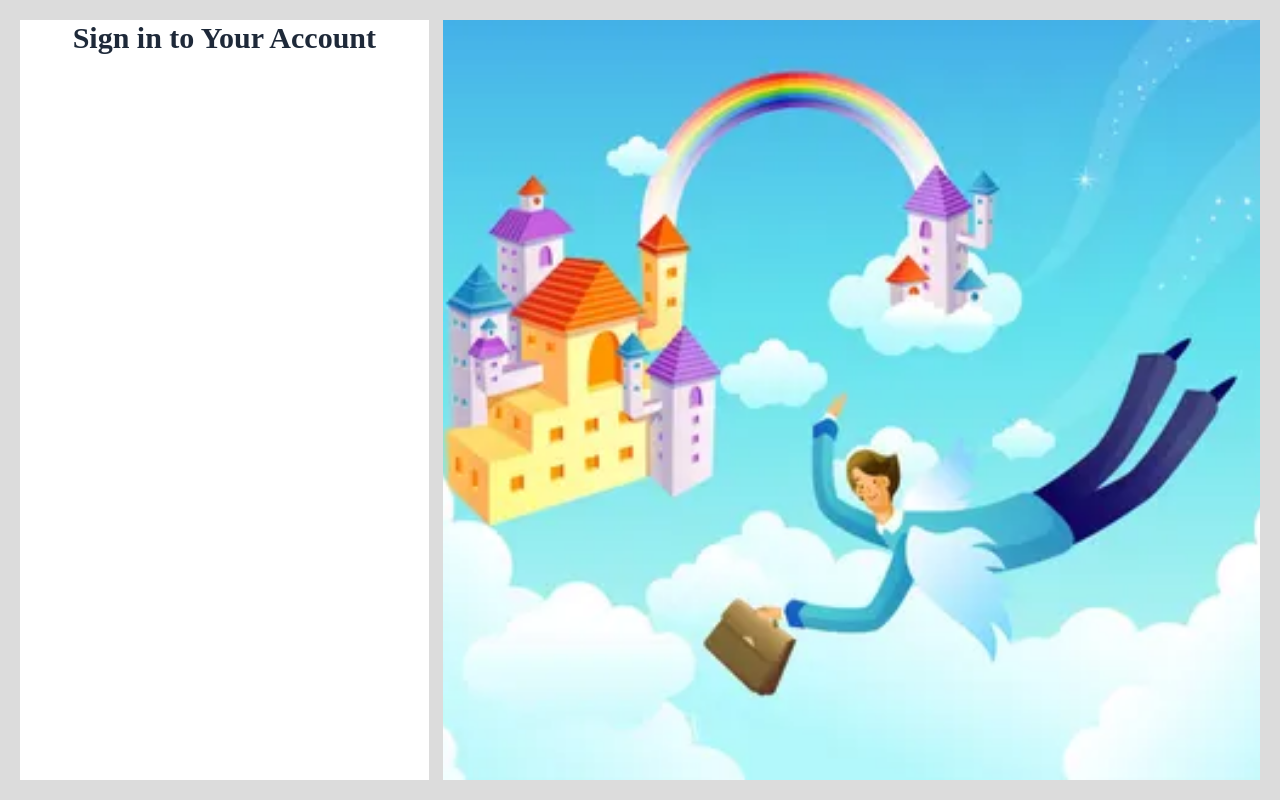
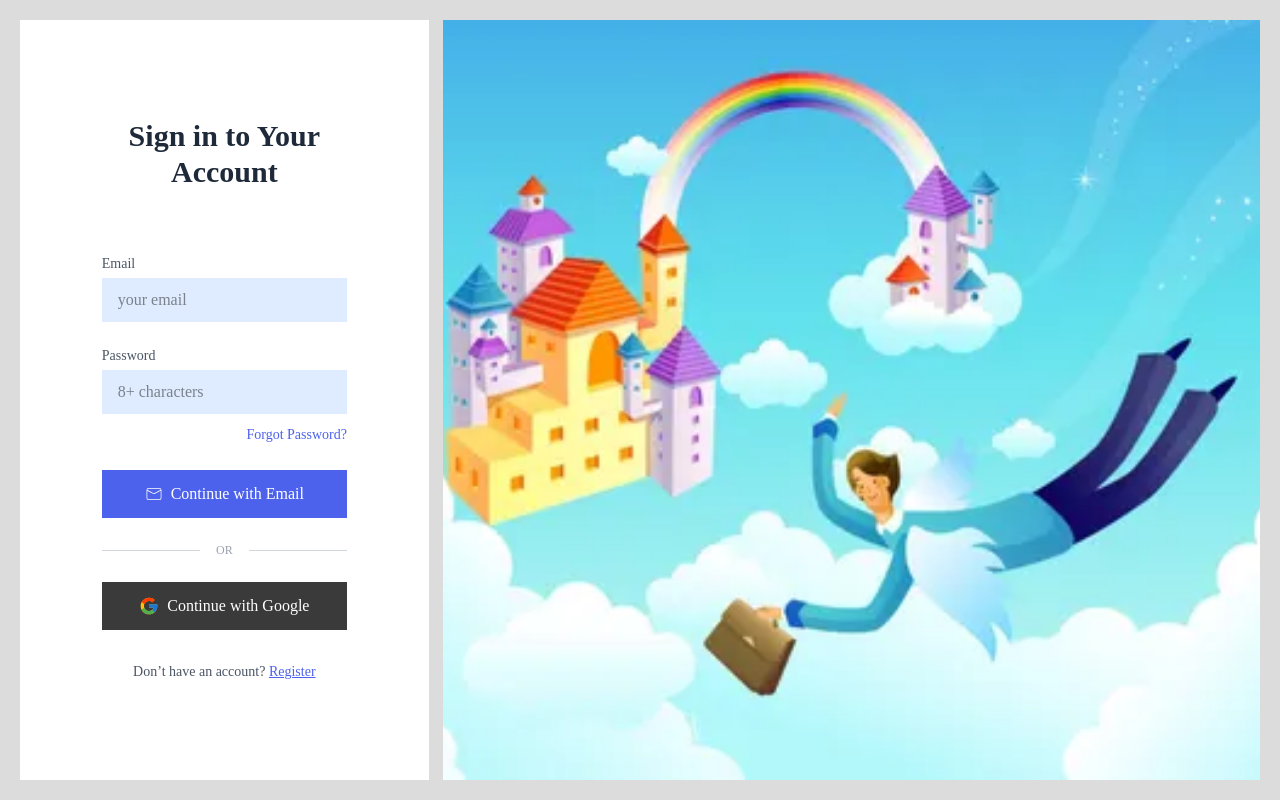
Before and after one commit to ayush-ahirwar-12/Ai-Resume-Analyzer-Frontend, a Next.js app: page /login in a window 1280 px wide. Built offline with nearby package versions, Linux system fonts and the light colour scheme; no server answers.

Commit message:
completed sigin functionality

```diff
--- a/package.json
+++ b/package.json
@@ -19,6 +19,7 @@
     "react-dom": "19.2.3",
     "react-hook-form": "^7.71.2",
     "react-hot-toast": "^2.6.0",
+    "react-icons": "^5.6.0",
     "react-redux": "^9.2.0"
   },
   "devDependencies": {
--- a/src/app/(auth)/login/page.tsx
+++ b/src/app/(auth)/login/page.tsx
@@ -1,10 +1,12 @@
+export const dynamic = "force-dynamic";
+
+
 import SigninForm from '@/features/auth/components/SigninForm'
 import React from 'react'
 
 const page = () => {
-  return (
-    <div><SigninForm/>  </div>
-  )
+  return <SigninForm/>
+
 }
 
 export default page
--- /dev/null
+++ b/src/app/(auth)/register/page.tsx
@@ -0,0 +1,9 @@
+import React from 'react'
+
+const page = () => {
+  return (
+    <div>page</div>
+  )
+}
+
+export default page
--- a/src/components/hoc/Wrapper.tsx
+++ b/src/components/hoc/Wrapper.tsx
@@ -1,3 +1,4 @@
+"use client";
 import { store } from '@/config/store';
 import { QueryClient, QueryClientProvider } from '@tanstack/react-query'
 import React, { useState } from 'react'
--- a/src/features/auth/components/SigninForm.tsx
+++ b/src/features/auth/components/SigninForm.tsx
@@ -1,21 +1,108 @@
-import React from 'react'
+"use client";
+
+
+import React, { useState } from 'react'
 import LabelInput from './LabelInput'
 import { useForm } from 'react-hook-form'
+import { useLogin } from '../hooks/useAuthApi'
+import { CiMail } from 'react-icons/ci'
+import { FcGoogle } from 'react-icons/fc'
+import Cookies from "js-cookie";
+import { setUser } from '@/redux/slices/authSlice';
+import { useDispatch } from 'react-redux';
+import { useRouter } from 'next/navigation';
+import { useSearchParams } from 'next/navigation';
+import { AlertCircle } from 'lucide-react';
+
 
 const SigninForm = () => {
 
-const {register,handleSubmit} = useForm<{
-  email:String,
-  password:String
+  const [errormsg, seterrormsg] = useState("")
+  const dispatch = useDispatch();
+  const router = useRouter();
+const searchParams = useSearchParams();
+const redirect = searchParams.get("redirect");
+const safeRedirect = redirect && redirect.startsWith("/") ? redirect :null;
 
-}>()
+  const { register, handleSubmit } = useForm<{
+    email: string,
+    password: string
+
+  }>()
+
+  const { mutate: loginUser, isPending: isLoggingIn, error } = useLogin();
+
+  const onSubmit = (formData: { email: string, password: string }) => {
+    seterrormsg("");
+
+    const sendData = new FormData();
+    sendData.append("email", formData.email);
+    sendData.append("password", formData.password);
+
+    loginUser(sendData, {
+      onSuccess: (res: {
+        data: {
+          token: string,
+          user: {
+            _id: string,
+            email: string,
+            firstName: string,
+            lastName: string,
+            role?:{name:string},
+            isVerified:boolean
+          }
+        }
+      })=>{
+        Cookies.set("access",res.data.token);
+        Cookies.set("role",res.data.user?.role?.name||"user")
+
+          dispatch(
+          setUser({
+            id: res.data.user._id,
+            email: res.data.user.email,
+            firstName: res.data.user.firstName,
+            lastName: res.data.user.lastName,
+            role: res.data.user?.role?.name || "user",
+            isVerified: res.data.user.isVerified,
+          })
+        );
+        if (res.data.user?.role?.name === "admin") {
+          router.push(safeRedirect || "/admin");
+        } else {
+          router.push(safeRedirect || "/candidate");
+        }
+      },
+            onError: (err: {
+        response?: { data?: { message: string } };
+        message: string;
+      }) => {
+        const message =
+          err?.response?.data?.message ||
+          err?.message ||
+          "Invalid email or password. Please try again.";
+        seterrormsg(message);
+      },
+
+  })
+
+
+
+  }
 
   return (
-    <div>
+    <div className="w-full h-full font-[satoshi] bg-white rounded-2xl py-10 px-[20%] flex flex-col justify-center">
       <h1 className="text-3xl font-semibold text-center text-gray-800 mb-8">
         Sign in to Your Account
       </h1>
-      {/* <form className="mt-8 space-y-6">
+            {(errormsg || error) && (
+        <div className="flex items-center gap-3 bg-red-50 text-red-700 px-5 py-3 rounded-lg border border-red-200">
+          <AlertCircle size={20} />
+          <p className="text-sm font-medium">
+            {errormsg || "Something went wrong. Please try again."}
+          </p>
+        </div>
+      )}
+      <form className="mt-8 space-y-6" onSubmit={handleSubmit(onSubmit)}>
         <LabelInput
           label="Email"
           placeholder="your email"
@@ -67,7 +154,16 @@ const {register,handleSubmit} = useForm<{
           <FcGoogle className="text-xl" />
           Continue with Google
         </button>
-      </form> */}
+      </form>
+      <p className="text-center text-gray-600 text-sm mt-8">
+        Don’t have an account?{" "}
+        <a
+          href="/register"
+          className="text-[#4C62ED] underline font-medium hover:text-[#3a4cd1]"
+        >
+          Register
+        </a>
+      </p>
     </div>
   )
 }
```
Also changed, not shown: src/lib/auth.ts (added), 1 other file (tests, documents, lock files or other folders).
